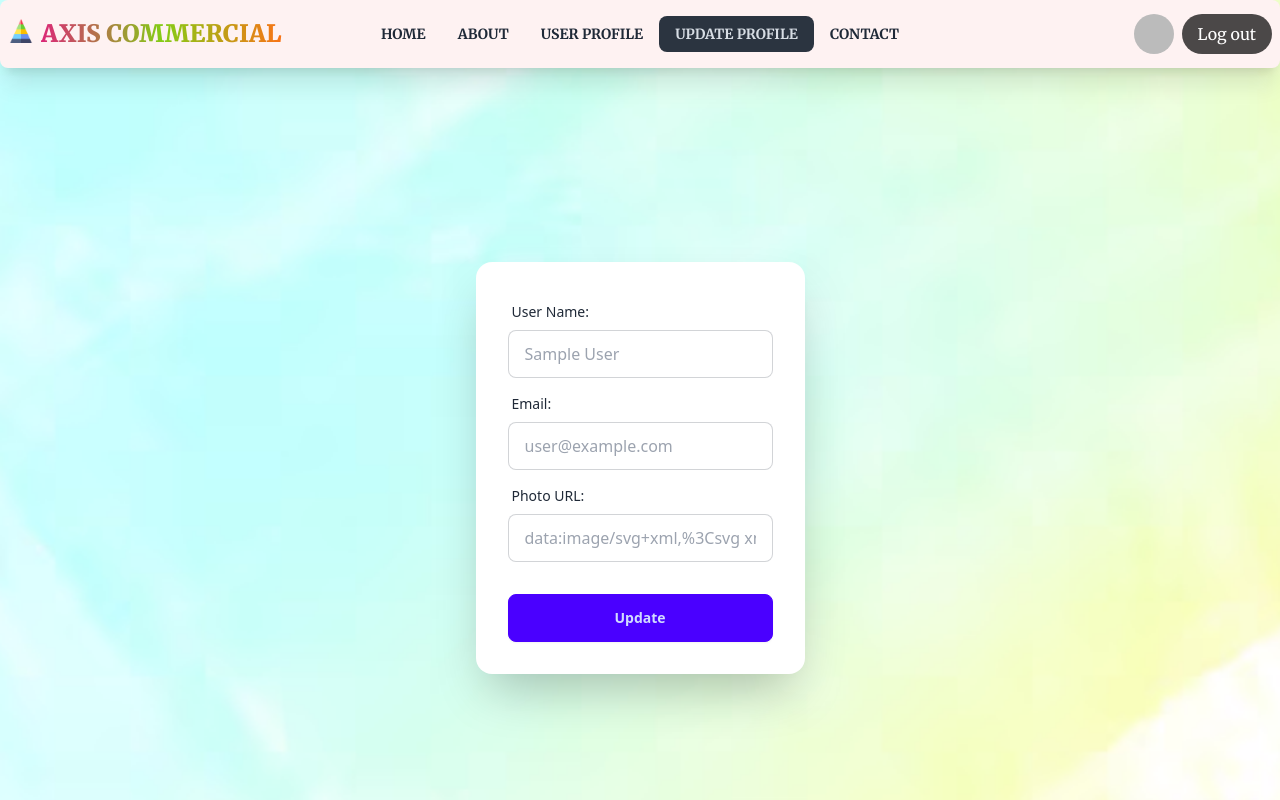
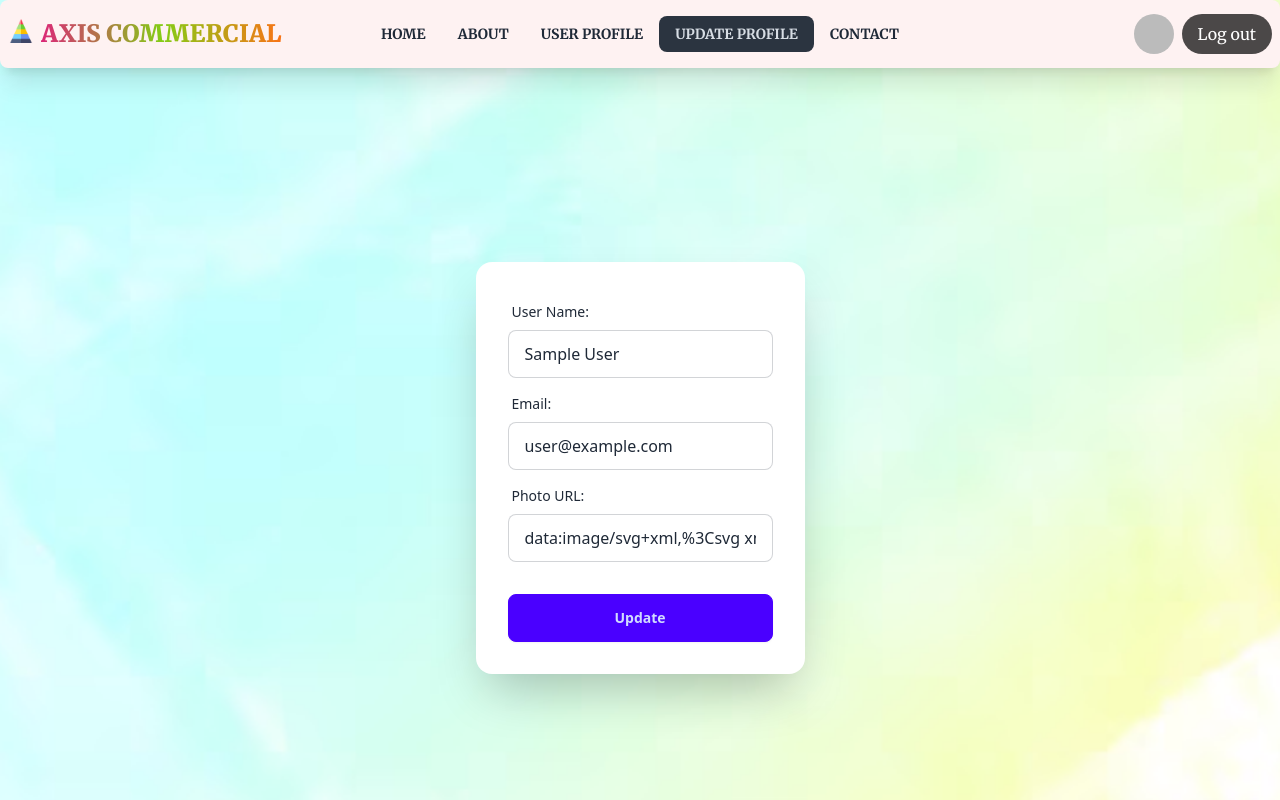
Before and after one commit to shahinalom9343/Real-Estate-Project, a React (Vite) app: page /update in a window 1280 px wide. Shown: the top 800 px of the page. Built offline with nearby package versions, Linux system fonts and the light colour scheme; no server answers; sample sign-in values are in the browser's storage.

Commit message:
Added user values in update profile routes

```diff
--- a/src/pages/Login.jsx
+++ b/src/pages/Login.jsx
@@ -19,6 +19,7 @@ const Login = () => {
   const navigate = useNavigate();
   const [showPassword, setShowPassword] = useState(false);
   const [user, setUser] = useState(null);
+  // console.log(user);
   const handleLogIn = (e) => {
     e.preventDefault();
     const form = new FormData(e.currentTarget);
--- a/src/pages/UpdatePro.jsx
+++ b/src/pages/UpdatePro.jsx
@@ -28,7 +28,8 @@ const UpdatePro = () => {
                 </label>
                 <input
                   type="text"
-                  placeholder={user.displayName}
+                  placeholder="Update your name"
+                  defaultValue={user.displayName}
                   className="input input-bordered"
                 />
               </div>
@@ -38,7 +39,8 @@ const UpdatePro = () => {
                 </label>
                 <input
                   type="email"
-                  placeholder={user.email}
+                  placeholder="Email"
+                  defaultValue={user.email}
                   className="input input-bordered"
                 />
               </div>
@@ -48,7 +50,8 @@ const UpdatePro = () => {
                 </label>
                 <input
                   type="text"
-                  placeholder={user.photoURL}
+                  defaultValue={user.photoURL}
+                  placeholder="Update your photoURL"
                   className="input input-bordered"
                 />
               </div>
```
Also changed, not shown: 1 other file (tests, documents, lock files or other folders).
